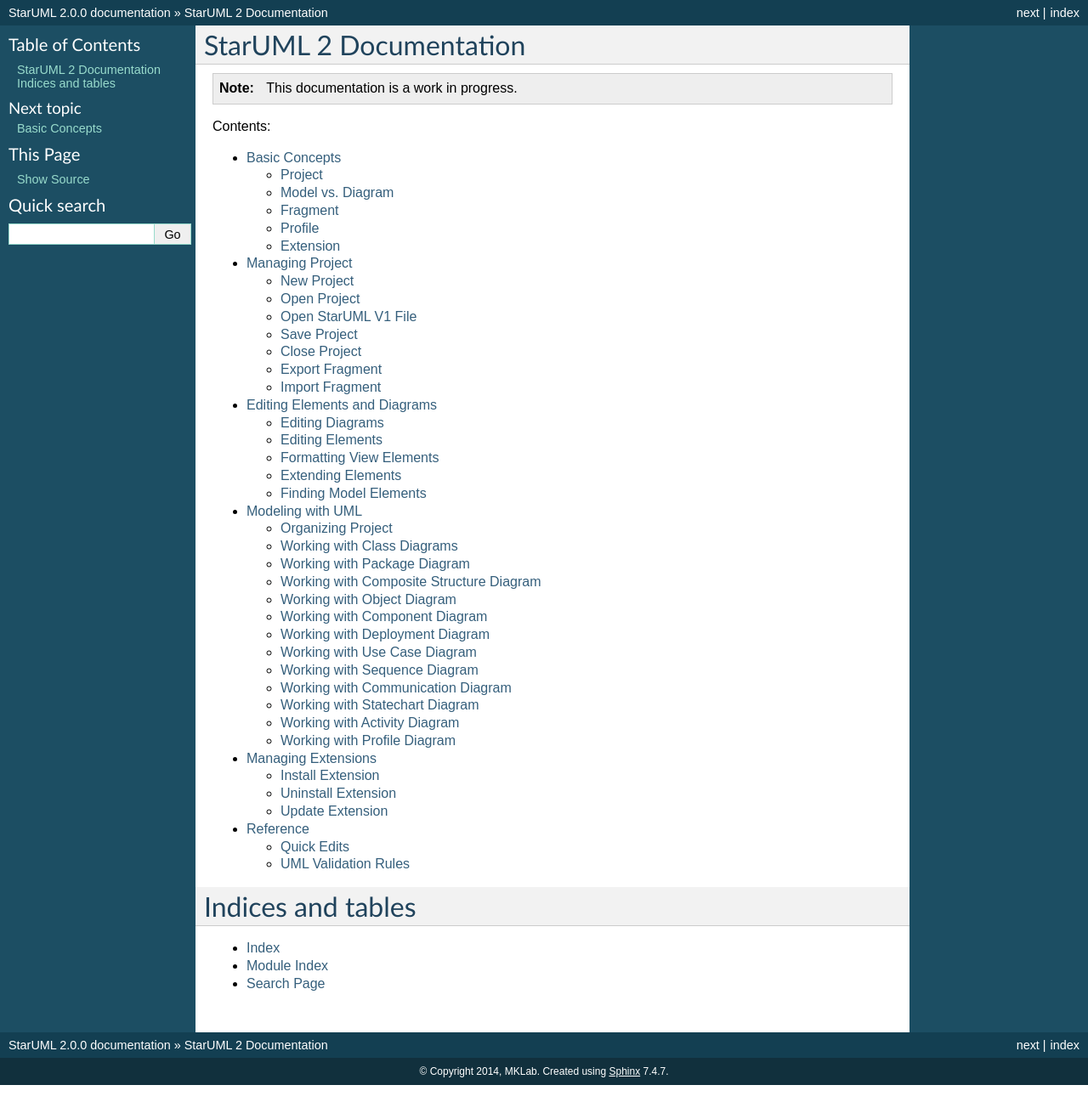
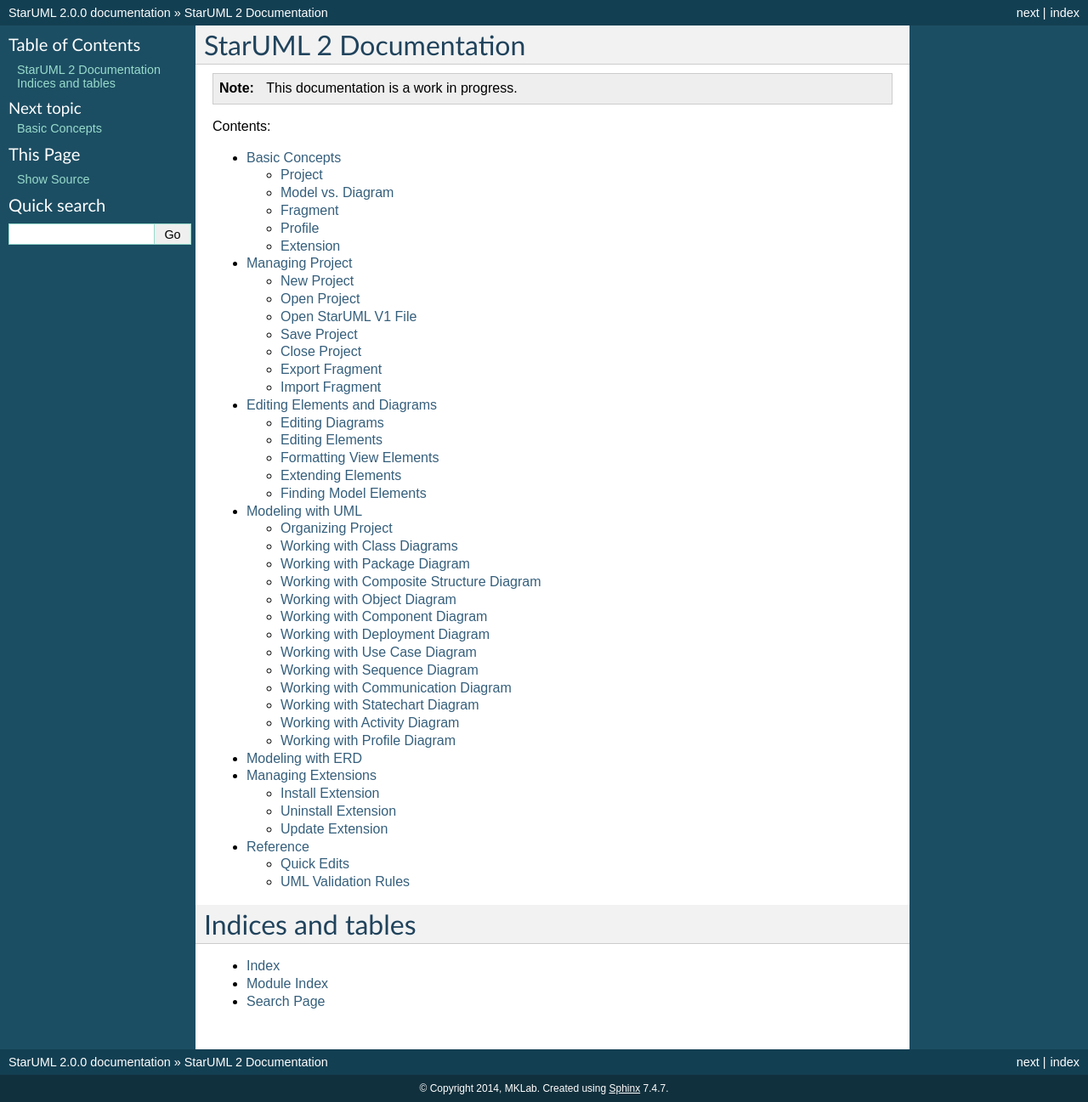
Before and after one commit to niklauslee/staruml-docs, a Sphinx documentation site: the page built from docs/source/index.rst, in a window 1280 px wide. Shown: the whole page at 85% size. Built offline with Sphinx 7.4.7, drawn with Linux system fonts in a browser that asks for light colours.

Commit message:
add erd in toc

```diff
--- a/docs/source/index.rst
+++ b/docs/source/index.rst
@@ -18,6 +18,7 @@
    managing-project
    editing-elements-and-diagrams
    Modeling with UML <modeling-with-uml/modeling-with-uml>
+   Modeling with ERD <modeling-with-erd/modeling-with-erd>
    managing-extensions
    Reference <reference/reference>
 
--- /dev/null
+++ b/docs/source/modeling-with-erd/modeling-with-erd.rst
@@ -0,0 +1,3 @@
+=================
+Modeling with ERD
+=================
```
